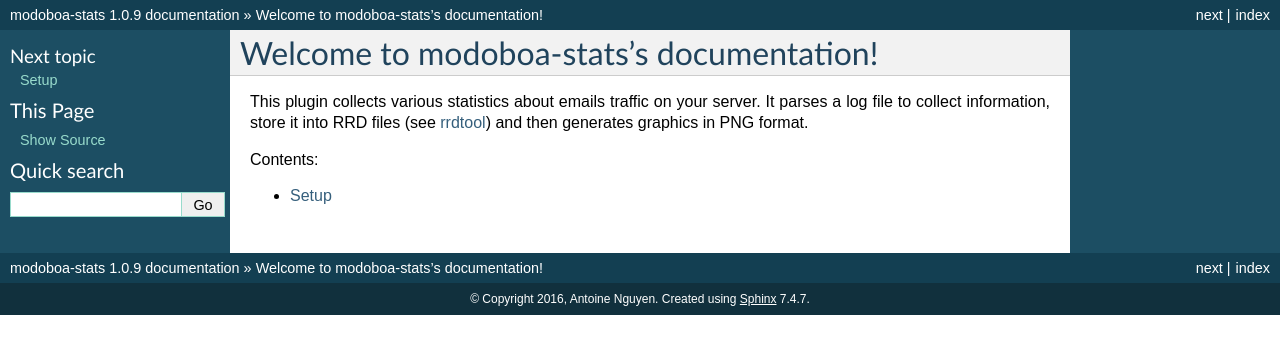
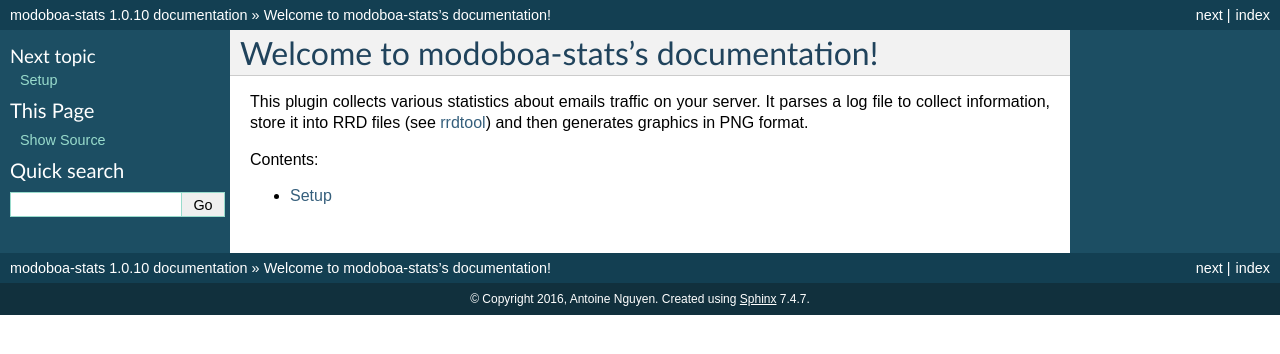
Before and after one commit to modoboa/modoboa-stats, a Sphinx documentation site: the page built from docs/index.rst, in a window 1280 px wide. Shown: the top 354 px of the page. Built offline with Sphinx 7.4.7, drawn with Linux system fonts in a browser that asks for light colours.

Commit message:
Bumped rrdtool version.

```diff
--- a/docs/conf.py
+++ b/docs/conf.py
@@ -53,7 +53,7 @@ copyright = u'2016, Antoine Nguyen'
 # The short X.Y version.
 version = '1.0'
 # The full version, including alpha/beta/rc tags.
-release = '1.0.9'
+release = '1.0.10'
 
 # The language for content autogenerated by Sphinx. Refer to documentation
 # for a list of supported languages.
--- a/modoboa_stats/__init__.py
+++ b/modoboa_stats/__init__.py
@@ -1 +1 @@
-__version__ = "1.0.9"
+__version__ = "1.0.10"
--- a/requirements.txt
+++ b/requirements.txt
@@ -1,3 +1,3 @@
 modoboa>=1.6.1
 lxml
-rrdtool
+rrdtool>=0.1.11
```
